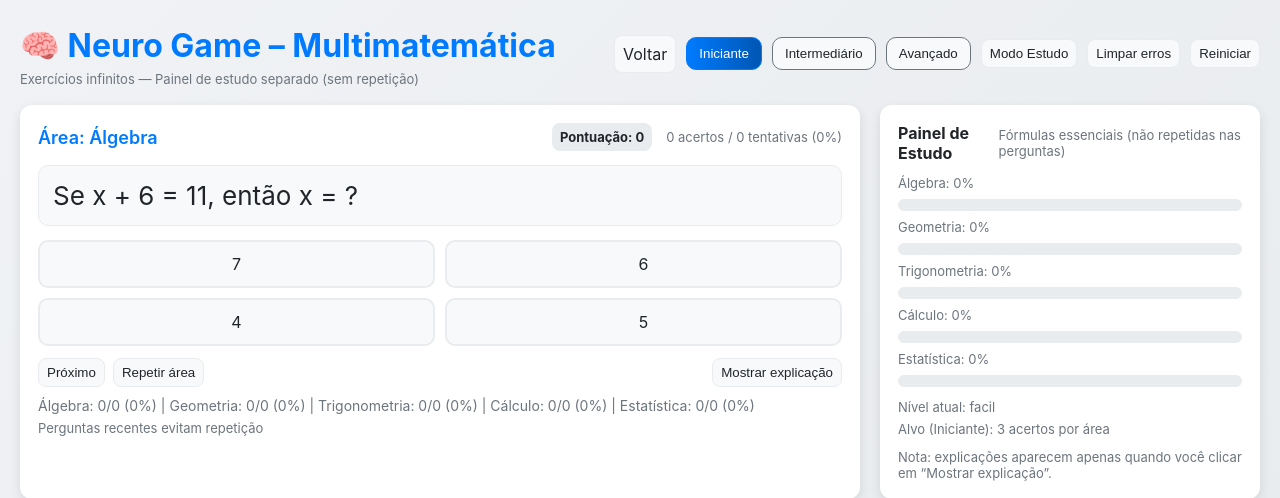
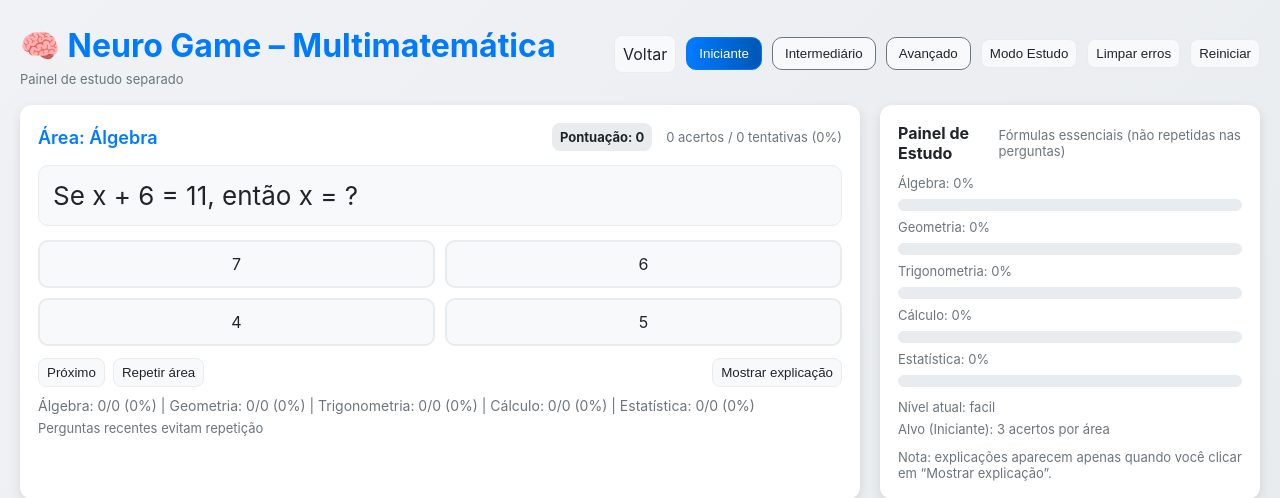
Before and after one commit to klebmatrix/sysdigital, a Flask app: page / in a window 1280 px wide. Shown: the top 498 px of the page. Run offline with Flask 3, Linux system fonts and the light colour scheme.

Commit message:
atualização do projeto

```diff
--- a/templates/index.html
+++ b/templates/index.html
@@ -65,7 +65,7 @@
 <header>
   <div>
     <h1>🧠 Neuro Game – Multimatemática</h1>
-    <div class="small">Exercícios infinitos — Painel de estudo separado (sem repetição)</div>
+    <div class="small">Painel de estudo separado</div>
   </div>
 
   <div class="controls">
```
